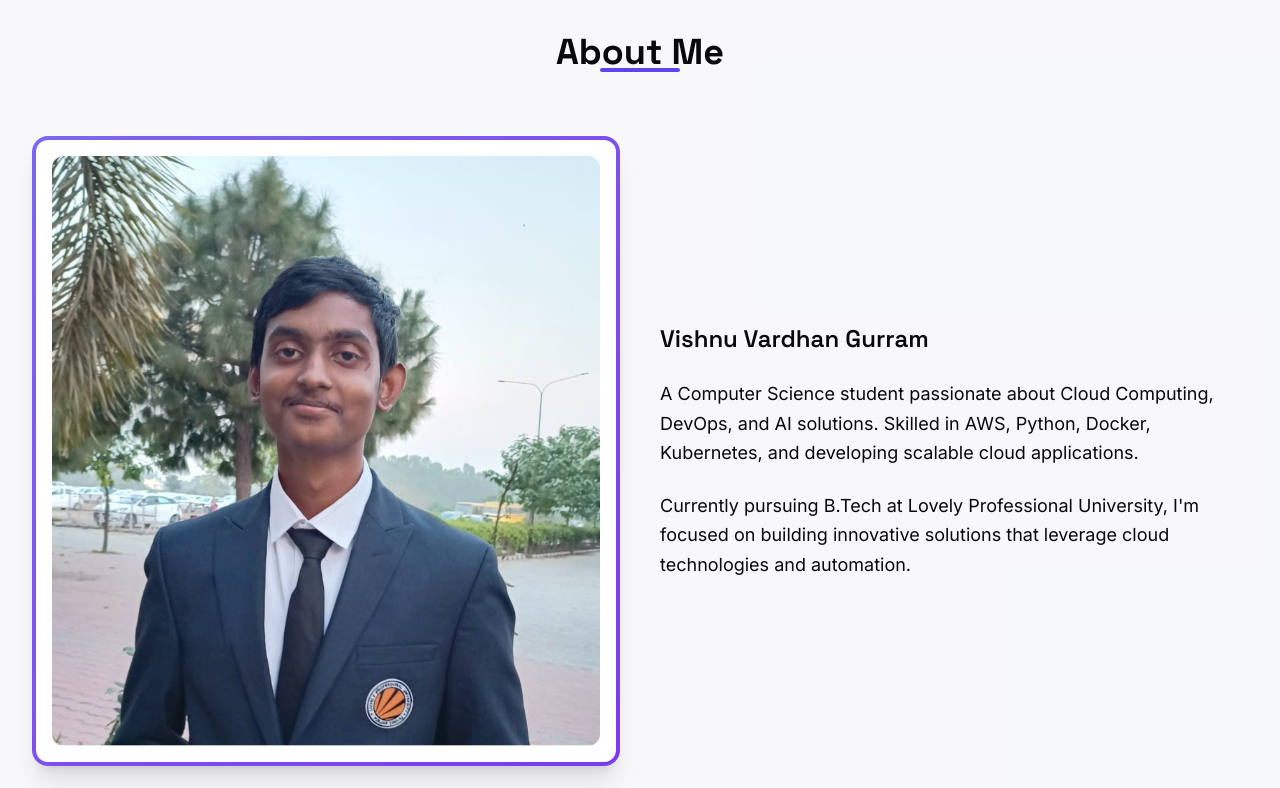
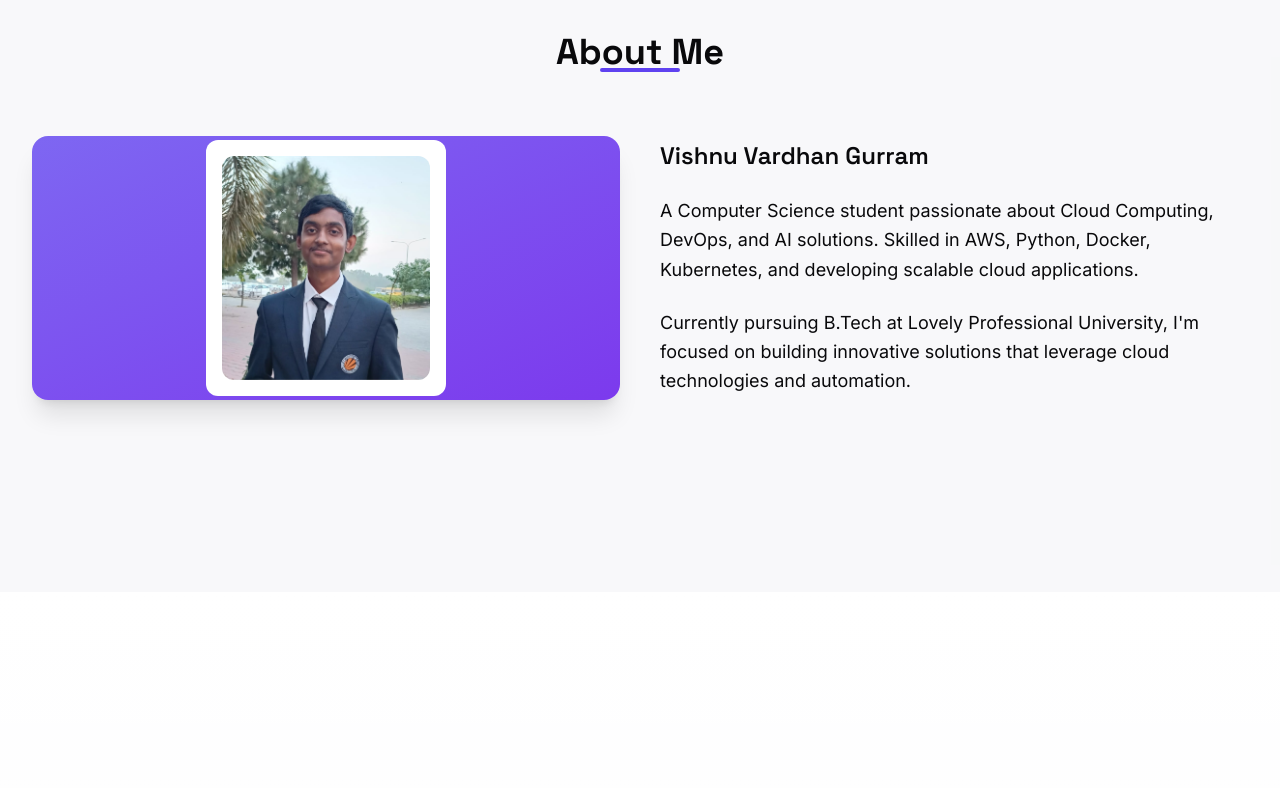
Before and after one commit to vishnuvardhan148/guru-vardhan-portfolio-saas, a React (Vite) app: page / in a window 1280 px wide. Shown: the part 960-1748 px from the top of the page. Built offline with nearby package versions, Linux system fonts and the light colour scheme.

Commit message:
Fix: Reduce about section image size
Reduced the size of the image in the about section.

```diff
--- a/src/components/About.tsx
+++ b/src/components/About.tsx
@@ -13,12 +13,12 @@ const About = () => {
 
         <div className="grid grid-cols-1 lg:grid-cols-2 gap-10 items-center">
           <MotionWrapper delay={0.2} direction="right">
-            <div className="rounded-2xl overflow-hidden shadow-xl bg-gradient-to-br from-primary/80 to-violet-600 p-1">
-              <div className="bg-white rounded-xl p-4 h-full">
+            <div className="rounded-2xl overflow-hidden shadow-xl bg-gradient-to-br from-primary/80 to-violet-600 p-1 flex justify-center">
+              <div className="bg-white rounded-xl p-4 h-full flex justify-center">
                 <img
                   src="/lovable-uploads/2b816c02-adc4-4a9d-a5d4-b9a19d660867.png"
                   alt="Vishnu Vardhan Gurram"
-                  className="w-full h-auto rounded-lg object-cover"
+                  className="w-40 md:w-52 h-auto rounded-lg object-cover mx-auto"
                 />
               </div>
             </div>
@@ -27,12 +27,10 @@ const About = () => {
           <MotionWrapper delay={0.4} direction="left">
             <div className="space-y-6">
               <h3 className="text-2xl font-semibold">Vishnu Vardhan Gurram</h3>
-
               <p className="text-lg leading-relaxed">
                 A Computer Science student passionate about Cloud Computing, DevOps, and AI solutions.
                 Skilled in AWS, Python, Docker, Kubernetes, and developing scalable cloud applications.
               </p>
-
               <p className="text-lg leading-relaxed">
                 Currently pursuing B.Tech at Lovely Professional University, I'm focused on building
                 innovative solutions that leverage cloud technologies and automation.
```
